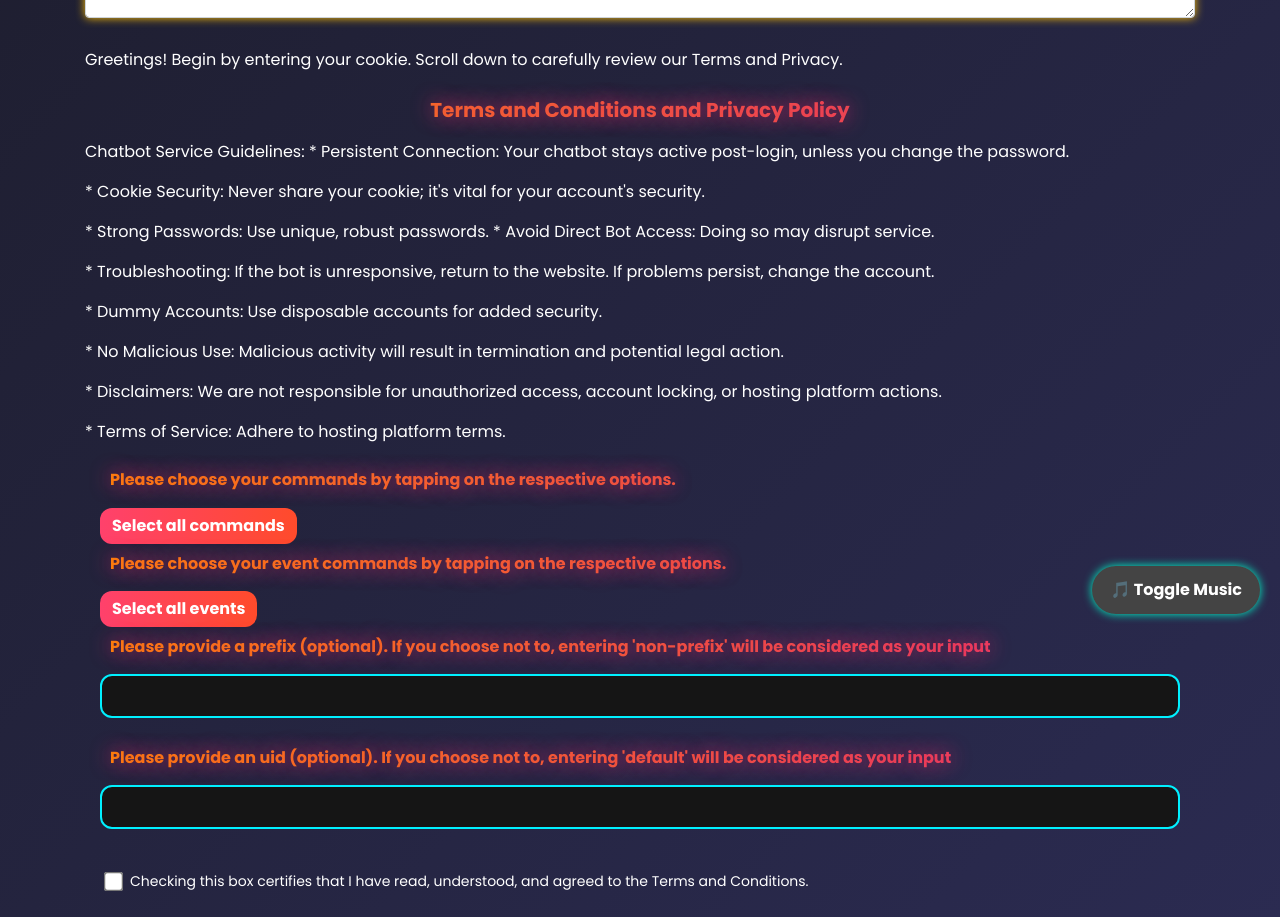
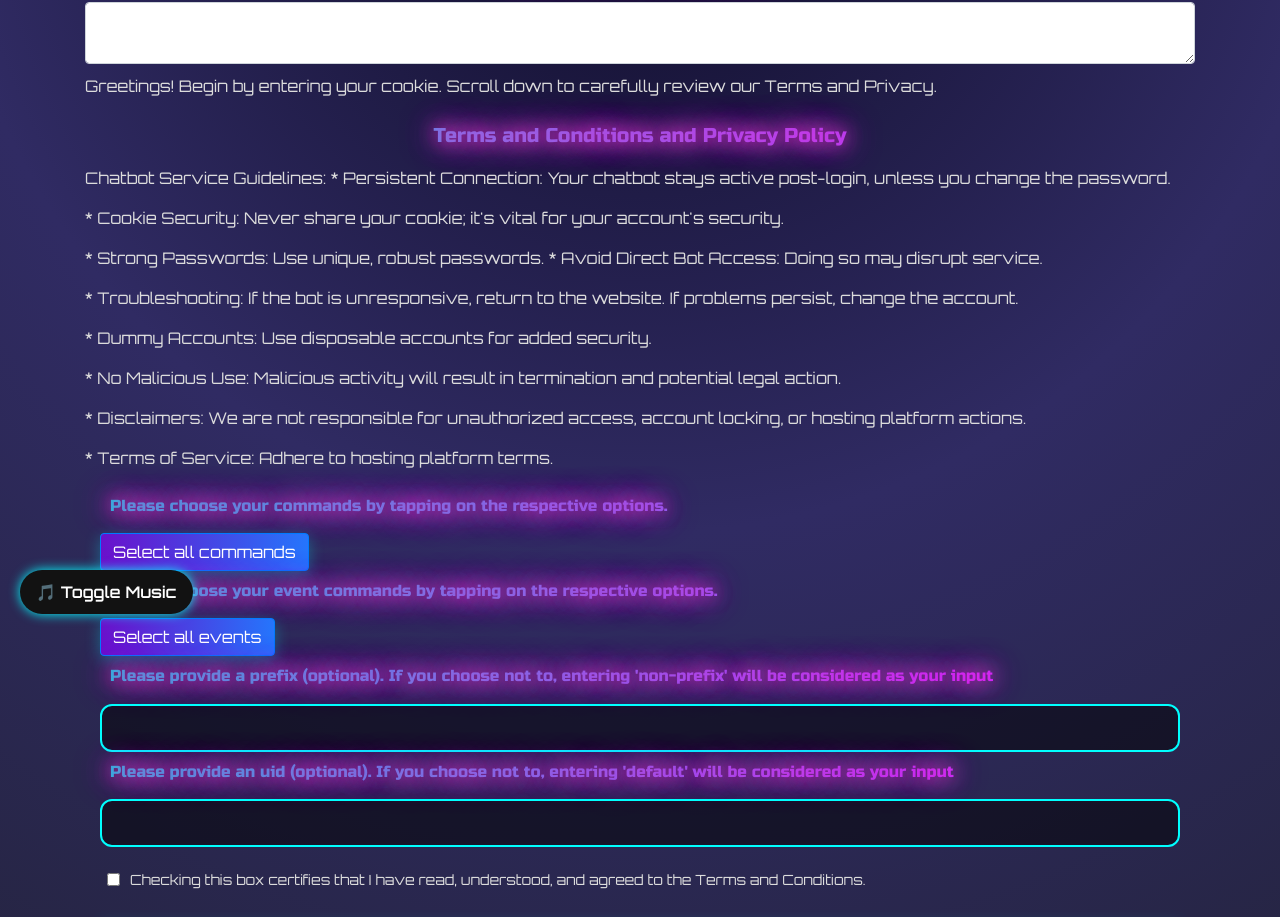
Before and after one commit to vernesg/gargargar, a website: page public/index.html in a window 1280 px wide. Shown: the part 166-1083 px from the top of the page. Drawn offline with nearby package versions, Linux system fonts and the light colour scheme; no server answers.

Commit message:
Update styles.css

```diff
--- a/public/styles.css
+++ b/public/styles.css
@@ -1,140 +1,151 @@
-/* Global Styles */
+/* Fonts */
+@import url('https://fonts.googleapis.com/css2?family=Orbitron:wght@400;600&family=Russo+One&display=swap');
+
+/* Global background + particles */
 body {
-  font-family: 'Poppins', sans-serif;
-  background: linear-gradient(135deg, #1e1e2f, #2c2c54);
-  color: #ffffff;
+  font-family: 'Orbitron', sans-serif;
+  background: radial-gradient(circle at top, #0f0c29, #302b63, #24243e);
+  color: white;
   overflow-x: hidden;
+  animation: backgroundFlow 20s infinite alternate;
 }
 
-/* Navbar */
-.navbar {
-  box-shadow: 0 4px 10px rgba(0, 0, 0, 0.5);
-  font-weight: 500;
+@keyframes backgroundFlow {
+  0% {
+    background-position: 0% 50%;
+  }
+  100% {
+    background-position: 100% 50%;
+  }
 }
 
-.navbar-brand, .nav-link {
-  font-size: 1.1rem;
-  transition: color 0.3s ease;
+/* Animated headings */
+h1 {
+  font-family: 'Russo One', sans-serif;
+  font-size: 36px;
+  background: linear-gradient(90deg, #00dbde, #fc00ff);
+  -webkit-background-clip: text;
+  -webkit-text-fill-color: transparent;
+  animation: glow 1.5s ease-in-out infinite alternate;
 }
 
-.nav-link:hover {
-  color: #ffc107 !important;
-}
-
-/* Heading Text Effects */
-h1 {
-  font-family: 'Poppins', sans-serif;
-  font-weight: 700;
-  background: linear-gradient(90deg, #ff8a00, #e52e71);
-  -webkit-background-clip: text;
-  -webkit-text-fill-color: transparent;
-  animation: pulseText 2s infinite;
-  text-shadow: 0 0 10px rgba(255, 138, 0, 0.6);
-}
-
-/* Text Area */
-textarea {
-  background-color: #1e1e2e;
-  color: #fff;
-  border: 2px solid #ffc107;
-  border-radius: 15px;
-  padding: 15px;
-  font-size: 1rem;
-  margin-bottom: 20px;
-  box-shadow: 0 0 10px #ffc107;
+@keyframes glow {
+  0% {
+    text-shadow: 0 0 10px #fff, 0 0 20px #0ff, 0 0 30px #0ff;
+  }
+  100% {
+    text-shadow: 0 0 20px #ff00cc, 0 0 30px #ff00cc, 0 0 40px #ff00cc;
+  }
 }
 
 /* Buttons */
-button.btn {
-  background: linear-gradient(to right, #ff416c, #ff4b2b);
+button {
+  font-weight: bold;
+  font-family: 'Orbitron', sans-serif;
+  background: linear-gradient(to right, #6a11cb 0%, #2575fc 100%);
+  color: white;
   border: none;
-  border-radius: 12px;
-  font-weight: bold;
-  transition: transform 0.3s, box-shadow 0.3s;
+  border-radius: 50px;
+  padding: 12px 24px;
+  transition: all 0.4s ease;
+  box-shadow: 0 4px 15px rgba(0, 255, 255, 0.3);
 }
 
-button.btn:hover {
-  transform: scale(1.05);
-  box-shadow: 0 0 15px #ff4b2b;
+button:hover {
+  transform: scale(1.1);
+  box-shadow: 0 0 20px #00e6e6, 0 0 40px #00e6e6;
 }
 
-/* Inputs */
-input[type="text"] {
-  border-radius: 12px;
-  padding: 8px;
-  width: 100%;
-  margin-bottom: 20px;
-  border: 2px solid #00f0ff;
-  background: #151515;
-  color: #fff;
+/* Profile button special effect */
+.navbar .nav-link.profile-btn {
+  background: linear-gradient(45deg, #ff0080, #7928ca);
+  border-radius: 25px;
+  padding: 6px 16px;
+  color: white !important;
+  font-weight: 600;
+  border: 2px solid #fff;
+  transition: transform 0.3s ease-in-out, box-shadow 0.3s;
 }
 
-/* Checkboxes */
-label input[type="checkbox"] {
-  transform: scale(1.5);
-  accent-color: #28a745;
+.navbar .nav-link.profile-btn:hover {
+  transform: scale(1.1) rotate(1deg);
+  box-shadow: 0 0 10px #ff00ff, 0 0 20px #ff00ff;
 }
 
-/* Music Control */
+/* Inputs and textareas */
+textarea, input[type="text"] {
+  border: 2px solid #00ffff;
+  border-radius: 12px;
+  background: rgba(0, 0, 0, 0.5);
+  color: #ffffff;
+  padding: 10px;
+  width: 100%;
+  transition: 0.4s;
+}
+
+textarea:focus, input[type="text"]:focus {
+  border-color: #ff00ff;
+  box-shadow: 0 0 10px #ff00ff;
+  outline: none;
+}
+
+/* Labels & Paragraphs */
+p, label {
+  font-size: 16px;
+  color: #dcdcdc;
+  animation: fadeIn 2s ease-in;
+}
+
+/* Music control button */
 .music-control {
   position: fixed;
   bottom: 20px;
-  right: 20px;
-  background: #444;
-  padding: 12px 18px;
+  left: 20px;
+  background-color: #121212;
   color: #fff;
-  border-radius: 30px;
-  font-weight: bold;
+  padding: 10px 16px;
+  border-radius: 25px;
+  font-weight: 600;
   cursor: pointer;
-  box-shadow: 0 0 10px #00ffcc;
-  transition: background 0.3s;
+  box-shadow: 0 0 12px #0ff;
+  animation: pulse 3s infinite;
   z-index: 1000;
 }
 
-.music-control:hover {
-  background: #00ffcc;
-  color: #000;
+@keyframes pulse {
+  0% {
+    box-shadow: 0 0 5px #0ff;
+  }
+  50% {
+    box-shadow: 0 0 20px #0ff;
+  }
+  100% {
+    box-shadow: 0 0 5px #0ff;
+  }
 }
 
-/* Profile Button (Assumed ID or class added for styling if needed) */
-.profile-button {
-  position: fixed;
-  top: 20px;
-  right: 20px;
-  border: 2px solid #00ffff;
-  padding: 10px 20px;
-  border-radius: 30px;
-  background: rgba(0, 255, 255, 0.1);
-  color: #00ffff;
-  font-weight: bold;
-  z-index: 1000;
-  transition: transform 0.3s, box-shadow 0.3s;
+/* Checkbox */
+input[type="checkbox"] {
+  accent-color: #00ffff;
 }
 
-.profile-button:hover {
-  transform: scale(1.05);
-  box-shadow: 0 0 15px #00ffff;
+/* Fade in effect */
+@keyframes fadeIn {
+  from {
+    opacity: 0;
+    transform: translateY(10px);
+  }
+  to {
+    opacity: 1;
+    transform: translateY(0px);
+  }
 }
 
 /* Footer */
 .footer {
   text-align: center;
-  padding: 15px;
-  background-color: #000;
-  color: #fff;
-  margin-top: 50px;
-  box-shadow: 0 -5px 15px rgba(0,0,0,0.5);
+  padding: 20px;
+  color: #aaa;
+  font-size: 14px;
+  animation: fadeIn 2s ease;
 }
-
-/* Animations */
-@keyframes pulseText {
-  0% {
-    text-shadow: 0 0 10px #ff8a00;
-  }
-  50% {
-    text-shadow: 0 0 20px #e52e71;
-  }
-  100% {
-    text-shadow: 0 0 10px #ff8a00;
-  }
-}
```
